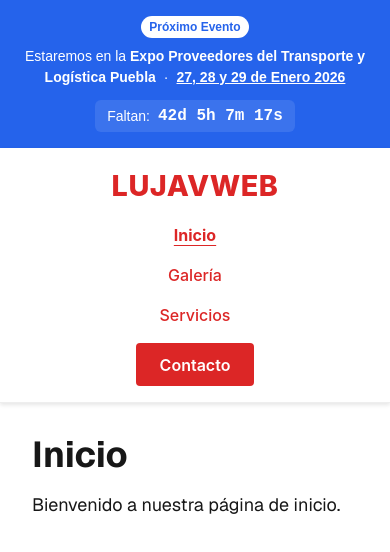
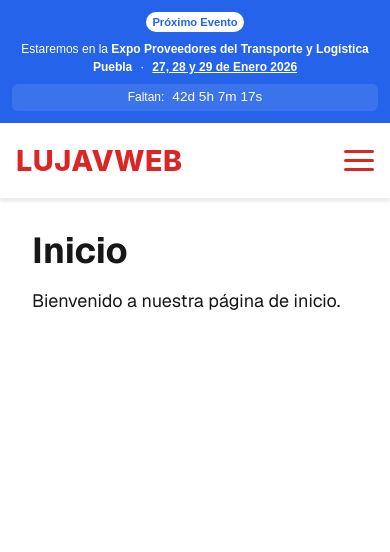
Before and after one commit to TransportesLujav/newlujav, a Next.js app: page / in a window 390 px wide. Shown: the top 552 px of the page. Built offline with nearby package versions, Linux system fonts and the light colour scheme.

Commit message:
Implement full responsive navbar with hamburger menu and refine banner mobile styles

```diff
--- a/src/components/banner.css
+++ b/src/components/banner.css
@@ -61,9 +61,30 @@
   border-radius: 0.375rem;
   white-space: nowrap;
 }
+/* Mobile Tweaks */
+@media (max-width: 480px) {
+  .banner-container {
+    padding: 0.75rem;
+    gap: 0.5rem;
+  }
 
-.banner-timer-value {
-  font-family: monospace;
-  font-weight: 700;
-  font-size: 1rem;
+  .banner-text {
+    font-size: 0.75rem;
+  }
+
+  .banner-badge {
+    padding: 0.1rem 0.4rem;
+    font-size: 0.7rem;
+  }
+
+  .banner-timer {
+    font-size: 0.75rem;
+    padding: 0.2rem 0.5rem;
+    width: 100%;
+    justify-content: center;
+  }
+
+  .banner-timer-value {
+    font-size: 0.85rem;
+  }
 }
--- a/src/components/navbar.css
+++ b/src/components/navbar.css
@@ -1,4 +1,4 @@
-/* Normal Clean Navbar */
+/* Responsive Navbar */
 .navbar {
   display: flex;
   justify-content: space-between;
@@ -13,6 +13,13 @@
   border-bottom: 1px solid #eee;
 }
 
+.navbar-header {
+  display: flex;
+  justify-content: space-between;
+  align-items: center;
+  width: auto;
+}
+
 .navbar-logo {
   font-size: 1.8rem;
   font-weight: 800;
@@ -20,6 +27,41 @@
   text-decoration: none;
   text-transform: uppercase;
   letter-spacing: 0.5px;
+}
+
+/* Mobile Toggle Button */
+.navbar-toggle {
+  display: none;
+  flex-direction: column;
+  justify-content: space-between;
+  width: 30px;
+  height: 21px;
+  background: transparent;
+  border: none;
+  cursor: pointer;
+  padding: 0;
+  z-index: 1001;
+}
+
+.bar {
+  width: 100%;
+  height: 3px;
+  background-color: #DC2626;
+  border-radius: 10px;
+  transition: all 0.3s ease;
+}
+
+/* Hamburger Animation */
+.navbar-toggle.active .bar:nth-child(1) {
+  transform: translateY(9px) rotate(45deg);
+}
+
+.navbar-toggle.active .bar:nth-child(2) {
+  opacity: 0;
+}
+
+.navbar-toggle.active .bar:nth-child(3) {
+  transform: translateY(-9px) rotate(-45deg);
 }
 
 .navbar-links {
@@ -68,24 +110,55 @@
   box-shadow: 0 2px 4px rgba(220, 38, 38, 0.2);
 }
 
+/* Mobile Responsive Styles */
 @media (max-width: 768px) {
   .navbar {
     flex-direction: column;
+    align-items: flex-start;
     padding: 1rem;
-    gap: 1rem;
     height: auto;
   }
 
+  .navbar-header {
+    width: 100%;
+  }
+
+  .navbar-toggle {
+    display: flex;
+  }
+
   .navbar-links {
+    display: none;
+    width: 100%;
     flex-direction: column;
-    gap: 1rem;
-    width: 100%;
+    gap: 1.5rem;
+    padding-top: 1.5rem;
     text-align: center;
   }
 
+  .navbar-links.active {
+    display: flex;
+    animation: slideDown 0.3s ease-out forwards;
+  }
+
+  @keyframes slideDown {
+    from {
+      opacity: 0;
+      transform: translateY(-10px);
+    }
+    to {
+      opacity: 1;
+      transform: translateY(0);
+    }
+  }
+
+  .navbar-links li {
+    width: 100%;
+  }
+
   .navbar-links li:last-child .navbar-link {
-    display: block;
-    width: fit-content;
-    margin: 0 auto;
+    display: inline-block;
+    width: auto;
+    min-width: 200px;
   }
 }
--- a/src/components/navbar.tsx
+++ b/src/components/navbar.tsx
@@ -1,10 +1,12 @@
 'use client';
 
+import { useState } from 'react';
 import Link from 'next/link';
 import { usePathname } from 'next/navigation';
 import './navbar.css';
 
 const Navbar = () => {
+  const [isOpen, setIsOpen] = useState(false);
   const pathname = usePathname();
 
   const links = [
@@ -14,17 +16,32 @@ const Navbar = () => {
     { name: 'Contacto', href: '/contacto' },
   ];
 
+  const closeMenu = () => setIsOpen(false);
+
   return (
     <nav className="navbar">
-      <Link href="/" className="navbar-logo">
-        LujavWeb
-      </Link>
-      <ul className="navbar-links">
+      <div className="navbar-header">
+        <Link href="/" className="navbar-logo" onClick={closeMenu}>
+          LujavWeb
+        </Link>
+        <button
+          className={`navbar-toggle ${isOpen ? 'active' : ''}`}
+          onClick={() => setIsOpen(!isOpen)}
+          aria-label="Toggle menu"
+        >
+          <span className="bar"></span>
+          <span className="bar"></span>
+          <span className="bar"></span>
+        </button>
+      </div>
+
+      <ul className={`navbar-links ${isOpen ? 'active' : ''}`}>
         {links.map((link) => (
           <li key={link.href}>
             <Link
               href={link.href}
               className={`navbar-link ${pathname === link.href ? 'active' : ''}`}
+              onClick={closeMenu}
             >
               {link.name}
             </Link>
```
